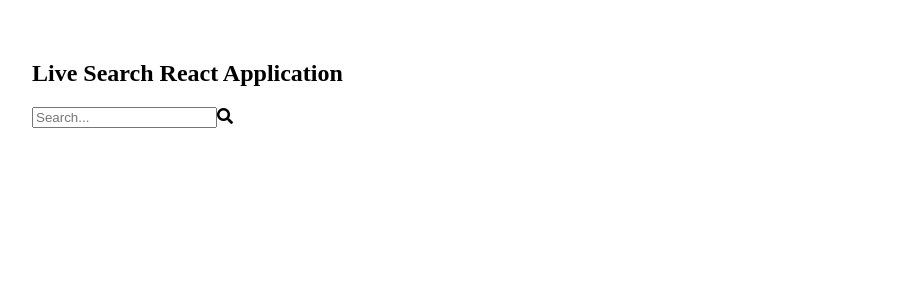
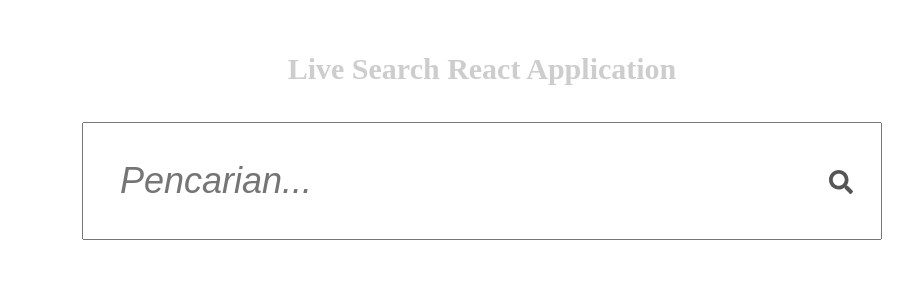
Before and after one commit to topidesta/searching-with-react, a React (Vite) app: page / in a window 1280 px wide. Shown: the top 300 px of the page, without its empty margins (158-1071 px from the left). Built offline with nearby package versions, Linux system fonts and the light colour scheme.

Commit message:
Styling done.
Added fontawesome

```diff
--- a/package.json
+++ b/package.json
@@ -14,6 +14,9 @@
   "author": "topidesta as emang_dasar",
   "license": "MIT",
   "dependencies": {
+    "@fortawesome/fontawesome-svg-core": "^1.2.28",
+    "@fortawesome/free-solid-svg-icons": "^5.13.0",
+    "@fortawesome/react-fontawesome": "^0.1.9",
     "acorn": "6.4.1",
     "kind-of": "6.0.3",
     "minimist": "1.2.3",
--- a/src/App.js
+++ b/src/App.js
@@ -1,33 +1,15 @@
 import React from "react";
+import styled, { createGlobalStyle } from "styled-components";
 import Search from "./components/Search";
-import styled, { createGlobalStyle } from "styled-components";
 
 const GlobalStyle = createGlobalStyle`
 html {
   min-height: 100%;
 }
-
-.App{
-  text-align: center;
-  box-shadow:  0 .3rem .3rem rgba(255, 9, 9, 0.562);
-  padding: 1rem;
-}
-
-button{
-  padding: 1rem;
-  font-size: 1.2rem;
-  background-color: aqua;
-}
-
 `;
 
 const ContentWrapper = styled.div`
   font-family: "-apple-system,BlinkMacSystemFont,Segoe UI,Roboto,Oxygen,Ubuntu,Cantarell,Fira Sans,Droid Sans,Helvetica Neue,sans-serif";
-  margin-left: auto;
-  margin-right: auto;
-  max-width: 900px;
-  width: 100%;
-  padding: 2rem 4rem;
 `;
 
 function App() {
--- a/src/components/Search.js
+++ b/src/components/Search.js
@@ -1,4 +1,46 @@
 import React, { Component } from "react";
+import styled from "styled-components";
+import { FontAwesomeIcon } from "@fortawesome/react-fontawesome";
+import { faSearch } from "@fortawesome/free-solid-svg-icons";
+
+const KontainerWrap = styled.div`
+  margin: 36px auto;
+  width: 100%;
+  max-width: 800px;
+`;
+
+const Heading = styled.h1`
+  font-size: 30px;
+  padding: 16px 0;
+  color: #4444;
+  text-align: center;
+`;
+
+const SearchLabel = styled.label`
+  position: relative;
+`;
+
+const Input = styled.input.attrs(props => ({
+  type: "text",
+  size: props.size || "1em"
+}))`
+  width: 100%;
+  font-size: 36px;
+  font-style: italic;
+  color: #4444;
+  box-sizing: border-box;
+  outline: none;
+  padding: ${props => props.size};
+`;
+
+const SearchIcon = styled(FontAwesomeIcon)`
+  position: absolute;
+  top: -33px;
+  font-size: 24px;
+  color: #555;
+  margin: 1em;
+  right: 5px;
+`;
 
 class Search extends Component {
   constructor(props) {
@@ -13,18 +55,13 @@ class Search extends Component {
 
   render() {
     return (
-      <div className="container">
-        <h2 className="heading">Live Search React Application</h2>
-        <label className="search-label" htmlFor="search-input">
-          <input
-            type="text"
-            value=""
-            id="search-input"
-            placeholder="Search..."
-          />
-          <i className="fa fa-search" aria-hidden="true"></i>
-        </label>
-      </div>
+      <KontainerWrap>
+        <Heading>Live Search React Application</Heading>
+        <SearchLabel htmlFor="search-input">
+          <Input placeholder="Pencarian..." />
+          <SearchIcon icon={faSearch} />
+        </SearchLabel>
+      </KontainerWrap>
     );
   }
 }
```
Also changed, not shown: 1 other file (tests, documents, lock files or other folders).
